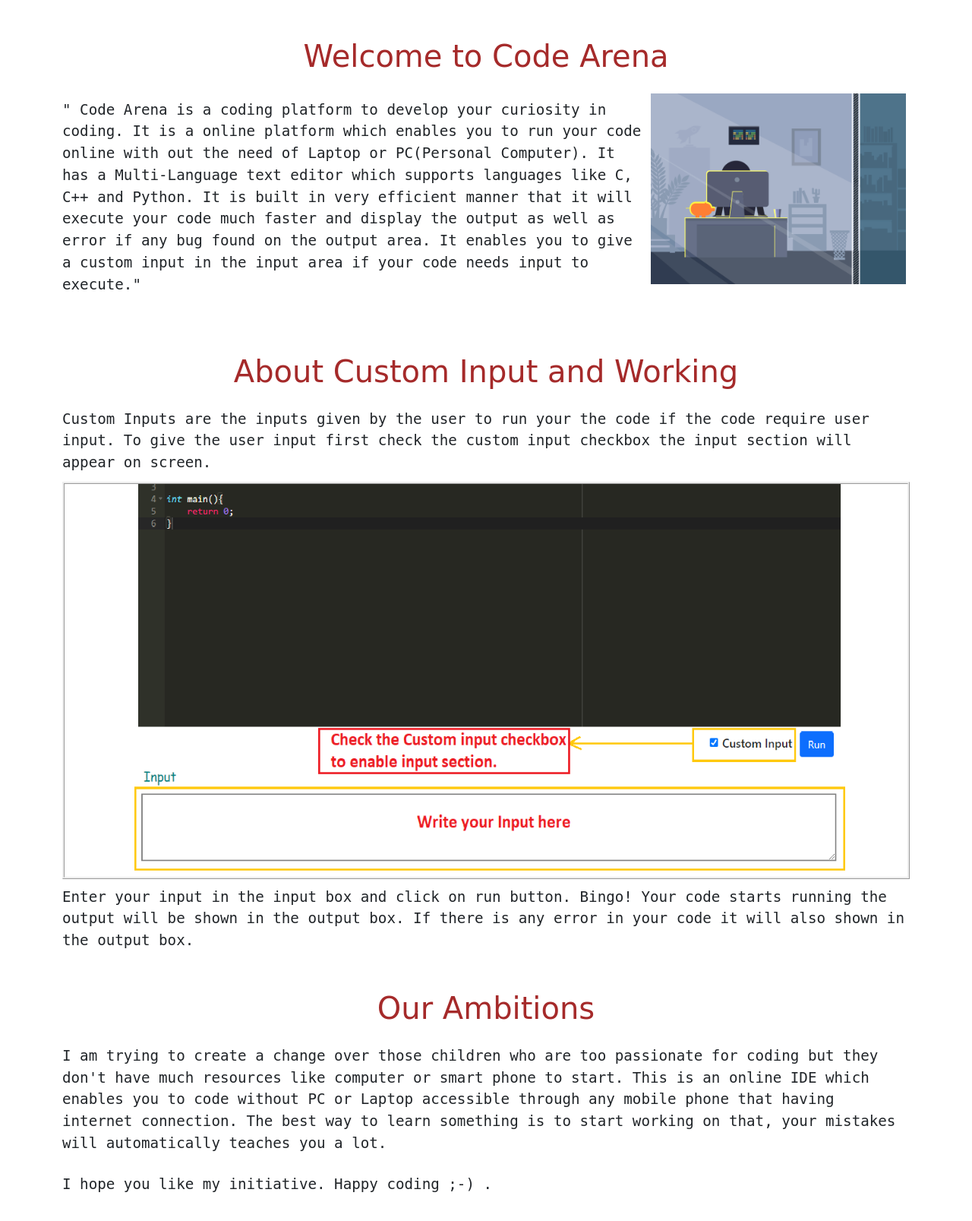
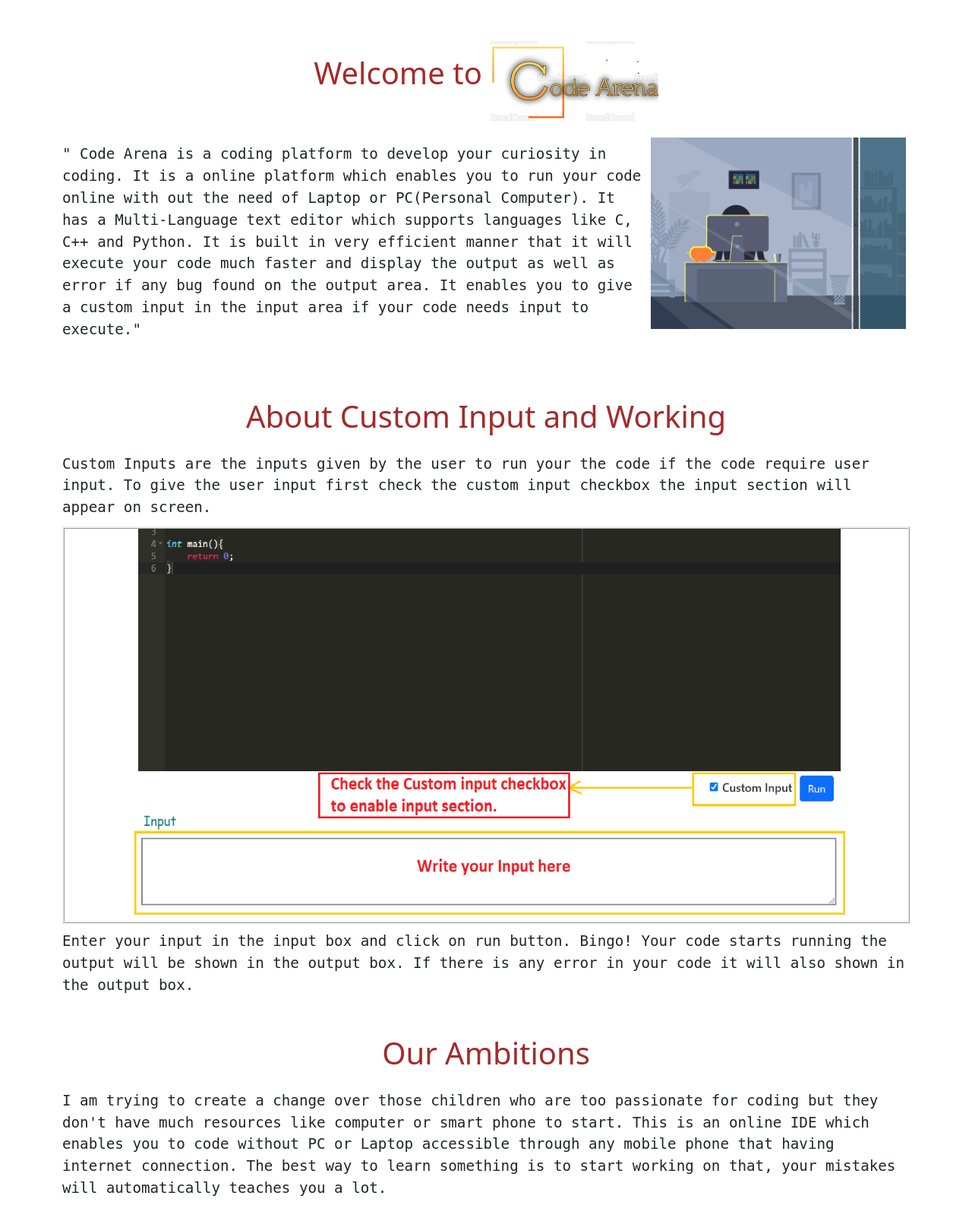
Before and after one commit to faisal1025/Code-Arena-online-ide, a Flask app: page /about in a window 1280 px wide. Shown: the part 121-1728 px from the top of the page at 76% size. Run offline with Flask 2, Linux system fonts and the light colour scheme.

Commit message:
application modified

```diff
--- a/app.py
+++ b/app.py
@@ -8,7 +8,7 @@ app.secret_key = secret
 #for ide
 @app.route('/')
 def ide():
-    flash("Note: C and C++ codes can't be run temprorily. Sorry for inconvenience")
+    flash("Note: C and C++ codes can't be run temprorily. Sorry for inconvenience :(")
     return render_template('ide/ide.html')
 
 #for compiler
--- a/runtime.txt
+++ b/runtime.txt
@@ -1 +1,3 @@
 python-3.9.5
+gcc
+g++
--- a/static/css/about.css
+++ b/static/css/about.css
@@ -5,7 +5,13 @@
 section h1{
     text-align: center;
     color:brown ;
-    font-family: cursive;
+    font-family:unset;
+    margin: auto;
+}
+
+.heading{
+    text-align: center;
+    padding: 4px;
 }
 
 section.about{
--- a/static/ide/ide.js
+++ b/static/ide/ide.js
@@ -4,7 +4,7 @@ let editor;
 window.onload = function(){
     editor = ace.edit("editor");
     editor.setTheme("ace/theme/monokai");
-    editor.session.setMode("ace/mode/c_cpp");
+    editor.session.setMode("ace/mode/python");
     $(".inputSection").hide()
 }
 
--- a/templates/about.html
+++ b/templates/about.html
@@ -9,7 +9,10 @@ About us
 
 <div class="container">
     <section class="about" id="welcomenote">
-        <h1>Welcome to Code Arena</h1>
+        <div class="heading">
+            <h1 style="display:inline; margin-bottom: 4px;">Welcome to </h1>
+            <img style="width: 20%;" src=" {{ url_for('static', filename='assets/logo.png') }} " alt="logo" id="welcomelogo">
+        </div>
         <div class="content">
             <img src="{{ url_for('static', filename='assets/welcome1.gif') }} " alt="code hard" id="welcomepic">
             <p class="text" id="welcometext">
--- a/templates/ide/ide.html
+++ b/templates/ide/ide.html
@@ -14,7 +14,7 @@
                 <h1>Welcome to</h1>
                 <img src=" {{ url_for('static', filename='assets/logo.png') }} " alt="logo">
             </div>
-            <p>Code, Compile and Run fastly</p>
+            <p>Code, Compile and Run faster</p>
         </div>
         {% include 'message.html' %}
         <div class="header">Code Arena online IDE</div>
--- a/templates/message.html
+++ b/templates/message.html
@@ -1,7 +1,7 @@
 {% with message = get_flashed_messages() %}
     {% if message %}
         {% for msg in message %}
-        <div class="alert alert-warning d-flex align-items-center alert-dismissible fade show" role="alert">
+        <div class="alert alert-danger d-flex align-items-center alert-dismissible fade show" role="alert">
             <svg class="bi flex-shrink-0 me-2" width="24" height="24"><use xlink:href="#check-circle-fill"/></svg>
             <div>
               {{msg}}
```
Also changed, not shown: static/assets/myPicture.jpg.
